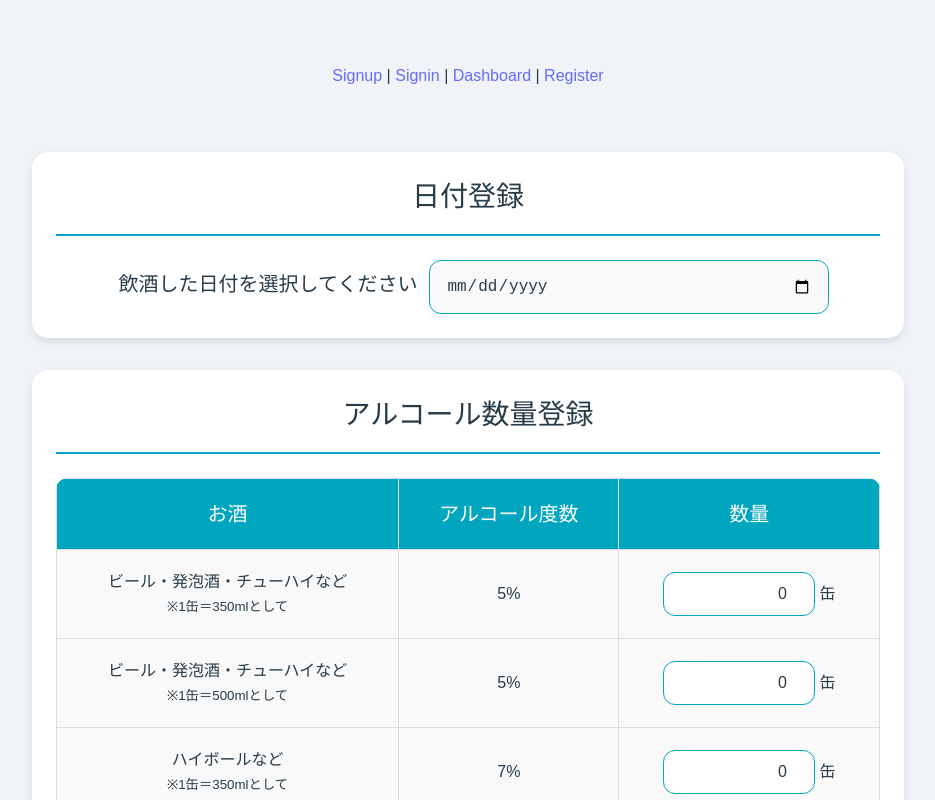
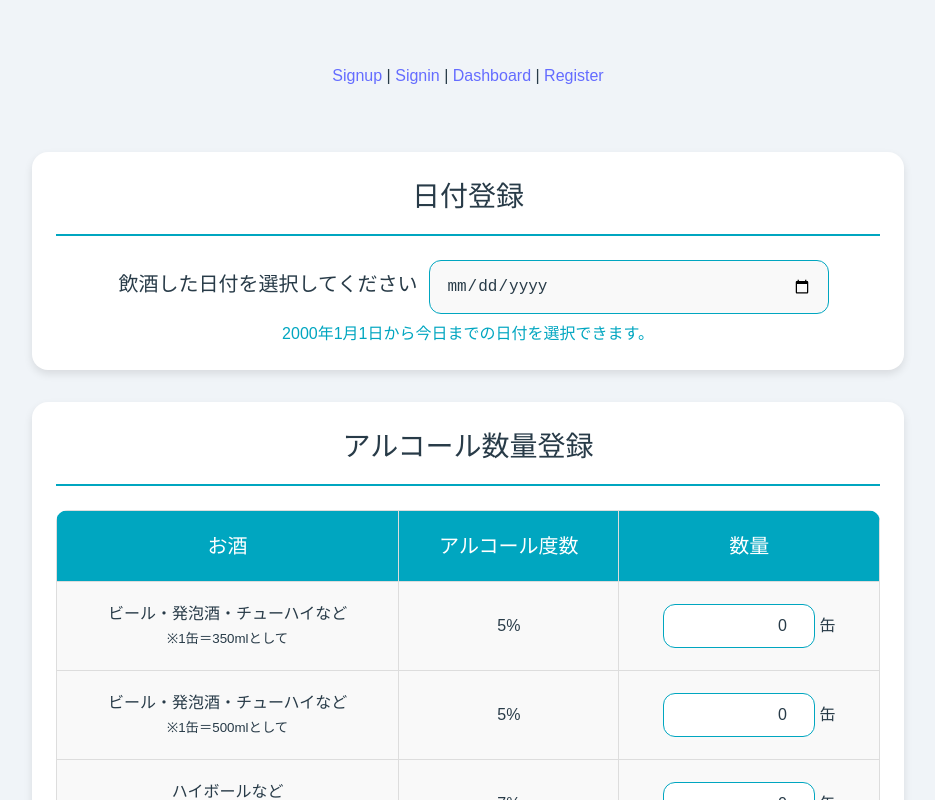
Before and after one commit to saitamau-maximum/alcoho-rhythm, a React (Vite) app in the folder client/: page /register in a window 1280 px wide. Shown: the top 800 px of the page, without its empty margins (172-1107 px from the left). Built offline with nearby package versions, Linux system fonts and the light colour scheme.

Commit message:
fix: dateErrorをisDateValidに変更

```diff
--- a/client/src/register/Register.jsx
+++ b/client/src/register/Register.jsx
@@ -6,7 +6,7 @@ function Register() {
   // 状態管理
   const [selectedCondition, setSelectedCondition] = useState(null);
   const [selectedDate, setSelectedDate] = useState("");
-  const [dateError, setDateError] = useState(false);
+  const [isDateValid, setIsDateValid] = useState(false);
   const [conditionError, setConditionError] = useState(false);
 
   // エラーメッセージの状態を追加
@@ -46,9 +46,9 @@ function Register() {
     const selected = new Date(date);
 
     if (selected >= minDate && selected <= maxDate) {
-      setDateError(false);
+      setIsDateValid(true);
     } else {
-      setDateError(true);
+      setIsDateValid(false);
     }
   };
 
@@ -89,7 +89,7 @@ function Register() {
 
   // 登録ボタンのクリック処理
   const handleSubmit = () => {
-    if (!dateError && selectedDate !== "" && selectedCondition !== null) {
+    if (isDateValid && selectedCondition !== null) {
       const totalAlcoholAmount = computeTotalAlcohol();
 
       const data = {
@@ -125,8 +125,7 @@ function Register() {
   };
 
   // ボタンの無効化
-  const isButtonDisabled =
-    dateError || selectedDate === "" || selectedCondition === null;
+  const isButtonDisabled = !isDateValid || selectedCondition === null;
 
   return (
     <div className="register-container">
@@ -141,7 +140,7 @@ function Register() {
           value={selectedDate}
           onChange={handleDateChange}
         />
-        {dateError && (
+        {!isDateValid && (
           <p className="error-message">
             2000年1月1日から今日までの日付を選択できます。
           </p>
```
